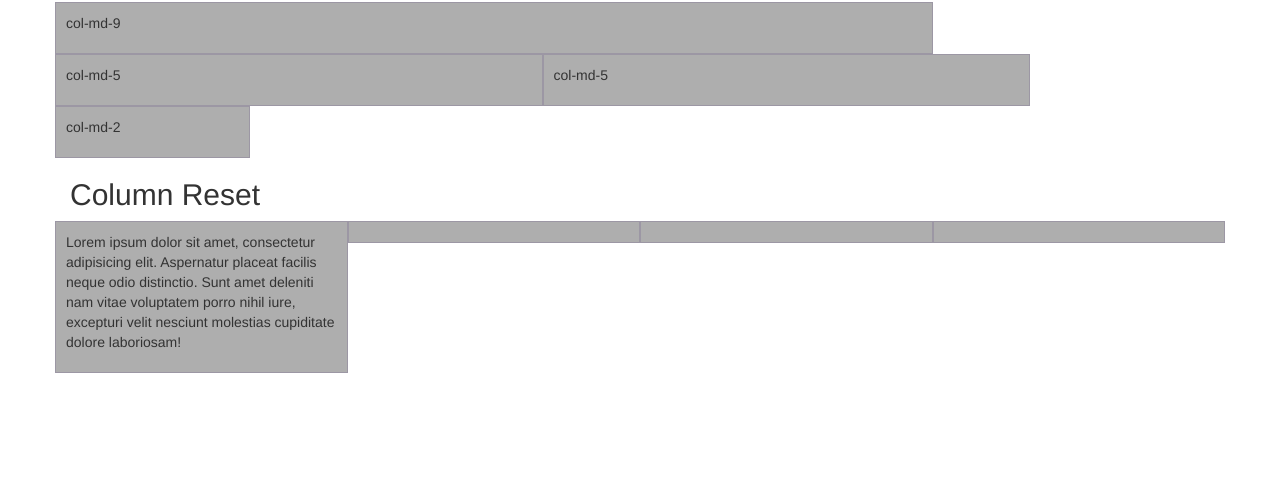
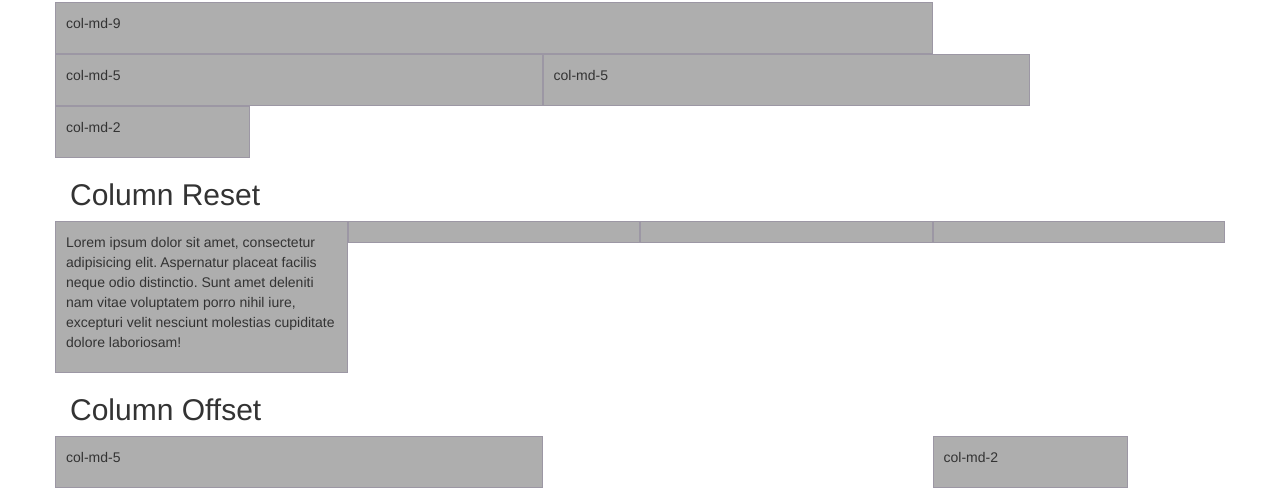
Before and after one commit to a5design/grid-system, a plain HTML site: page index.html in a window 1280 px wide. Shown: the part 636-1124 px from the top of the page. Before the commit the page ends 1009 px from the top, so only its background shows below. Drawn offline with Linux system fonts and the light colour scheme.

Commit message:
Added Column Offset

```diff
--- a/index.html
+++ b/index.html
@@ -135,6 +135,17 @@
 				<p class="visible-md">col-md-3</p>
 			</div>
 		</div>
+
+		<h2>Column Offset</h2>
+		<div class="row show-grid">
+			<div class="col-md-5">
+				<p>col-md-5</p>
+			</div>
+			<div class="col-md-2 col-md-offset-4">
+				<p>col-md-2</p>
+			</div>
+		</div>
+
 	</div>
 
 
```
